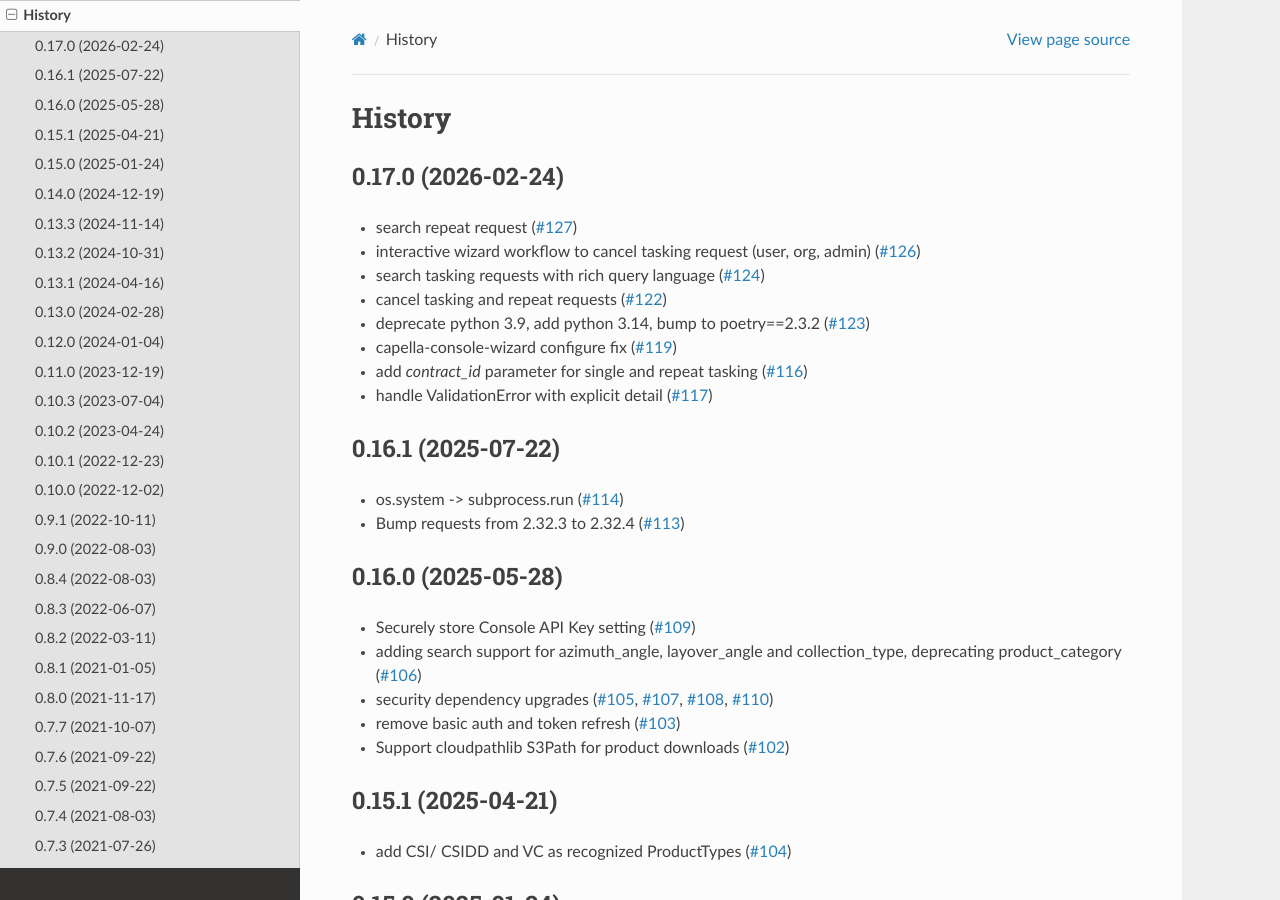
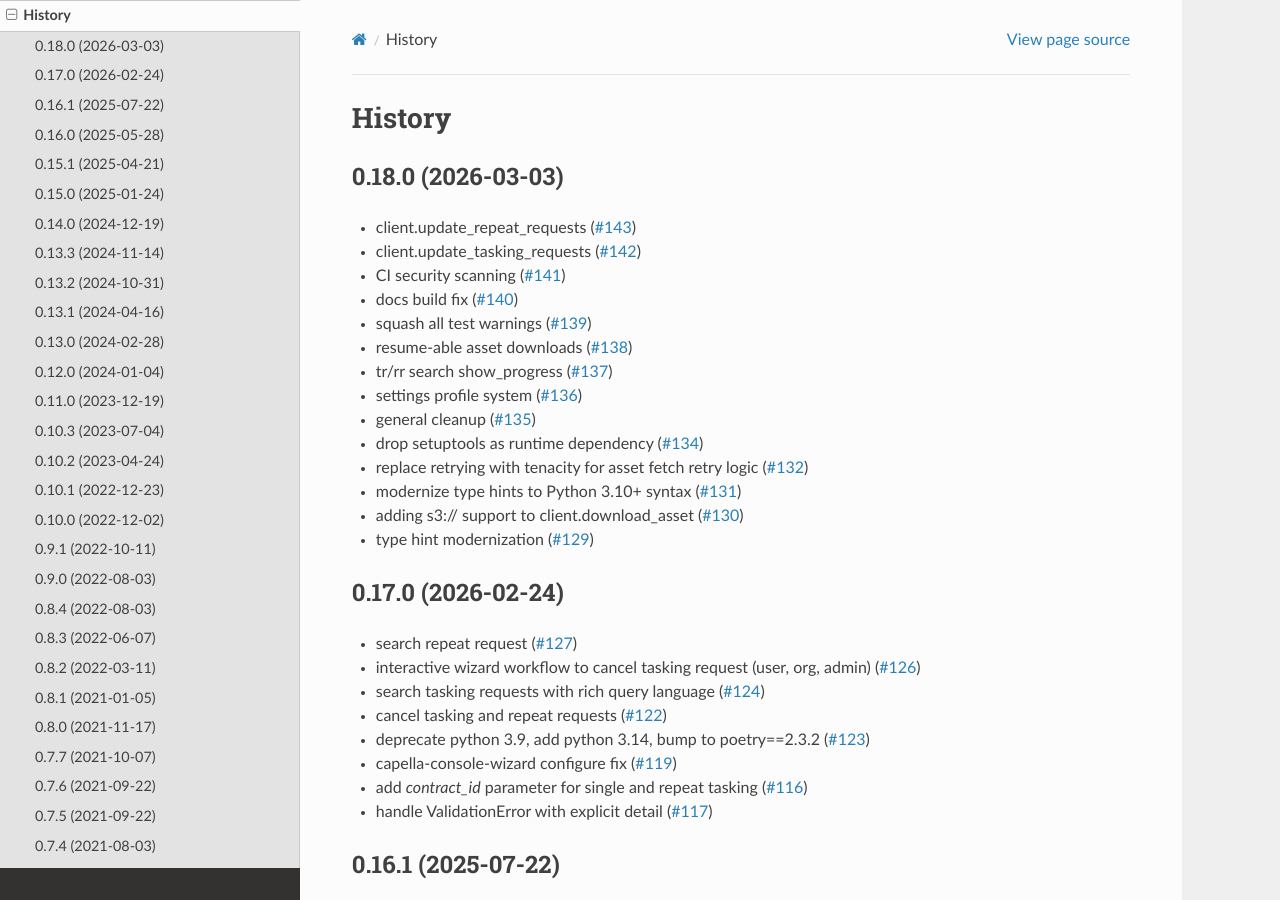
Before and after one commit to capellaspace/console-client, a Sphinx documentation site: the page built from docs/pages/changelog.rst, in a window 1280 px wide and 900 px high. Built offline with Sphinx 7.4.7 and the Read the Docs theme 3.1.0, drawn with Linux system fonts in a browser that asks for light colours.

Commit message:
0.18.0 release (#145)

```diff
--- a/docs/pages/changelog.rst
+++ b/docs/pages/changelog.rst
@@ -1,6 +1,25 @@
 =======
 History
 =======
+
+0.18.0 (2026-03-03)
+-------------------
+
+* client.update_repeat_requests (`#143 <https://github.com/capellaspace/console-client/pull/143>`_)
+* client.update_tasking_requests (`#142 <https://github.com/capellaspace/console-client/pull/142>`_)
+* CI security scanning (`#141 <https://github.com/capellaspace/console-client/pull/141>`_)
+* docs build fix (`#140 <https://github.com/capellaspace/console-client/pull/140>`_)
+* squash all test warnings (`#139 <https://github.com/capellaspace/console-client/pull/139>`_)
+* resume-able asset downloads (`#138 <https://github.com/capellaspace/console-client/pull/138>`_)
+* tr/rr search show_progress (`#137 <https://github.com/capellaspace/console-client/pull/137>`_)
+* settings profile system (`#136 <https://github.com/capellaspace/console-client/pull/136>`_)
+* general cleanup (`#135 <https://github.com/capellaspace/console-client/pull/135>`_)
+* drop setuptools as runtime dependency (`#134 <https://github.com/capellaspace/console-client/pull/134>`_)
+* replace retrying with tenacity for asset fetch retry logic (`#132 <https://github.com/capellaspace/console-client/pull/132>`_)
+* modernize type hints to Python 3.10+ syntax (`#131 <https://github.com/capellaspace/console-client/pull/131>`_)
+* adding s3:// support to client.download_asset (`#130 <https://github.com/capellaspace/console-client/pull/130>`_)
+* type hint modernization (`#129 <https://github.com/capellaspace/console-client/pull/129>`_)
+
 
 0.17.0 (2026-02-24)
 -------------------
--- a/pyproject.toml
+++ b/pyproject.toml
@@ -1,6 +1,6 @@
 [tool.poetry]
 name = "capella-console-client"
-version = "0.17.0"
+version = "0.18.0"
 description = "Python SDK for api.capellaspace.com (task, search, order, download)"
 authors = ["Thomas Beyer <thomas.beyer@capellaspace.com>"]
 repository = "https://github.com/capellaspace/console-client"
```
Also changed, not shown: 1 other file.
